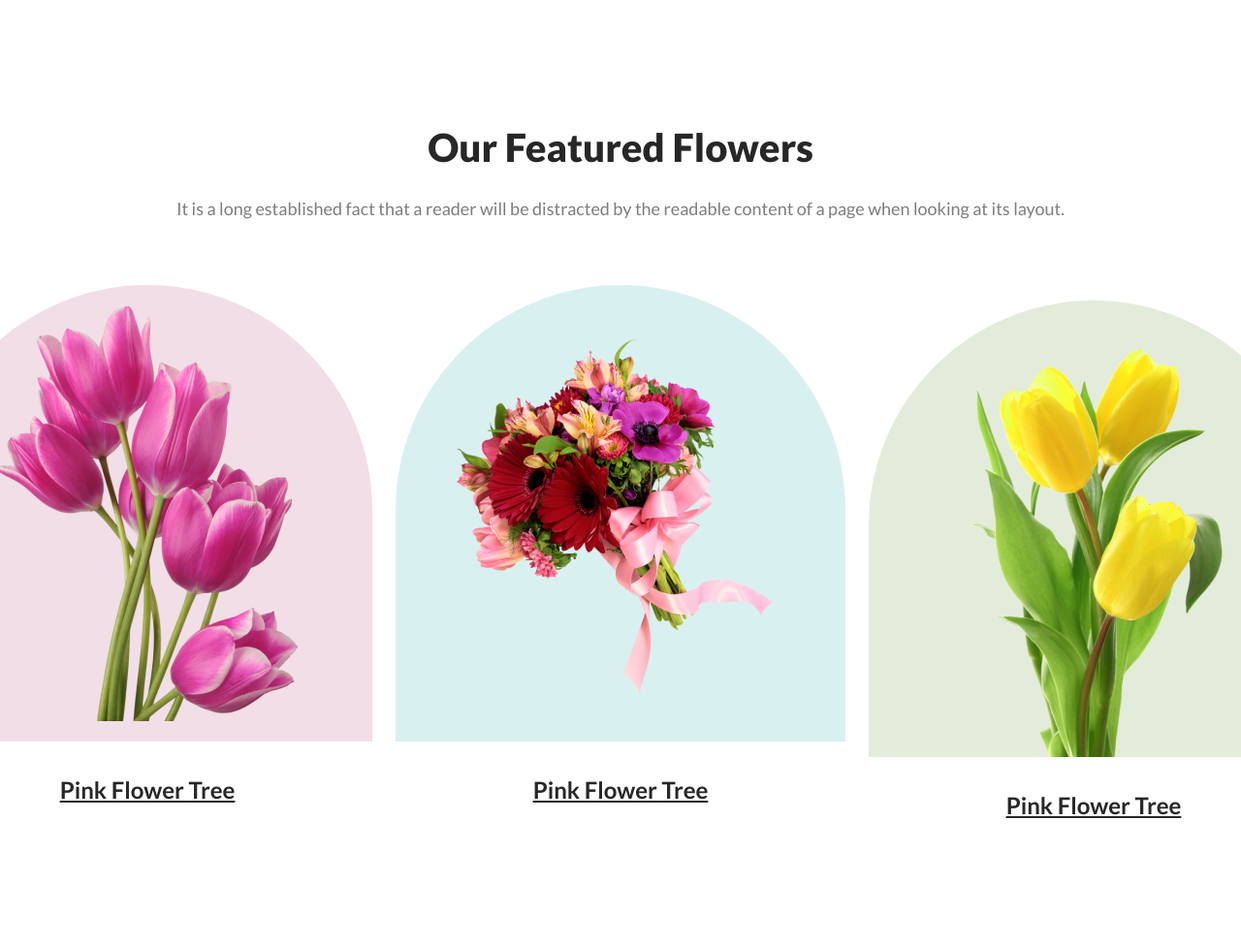
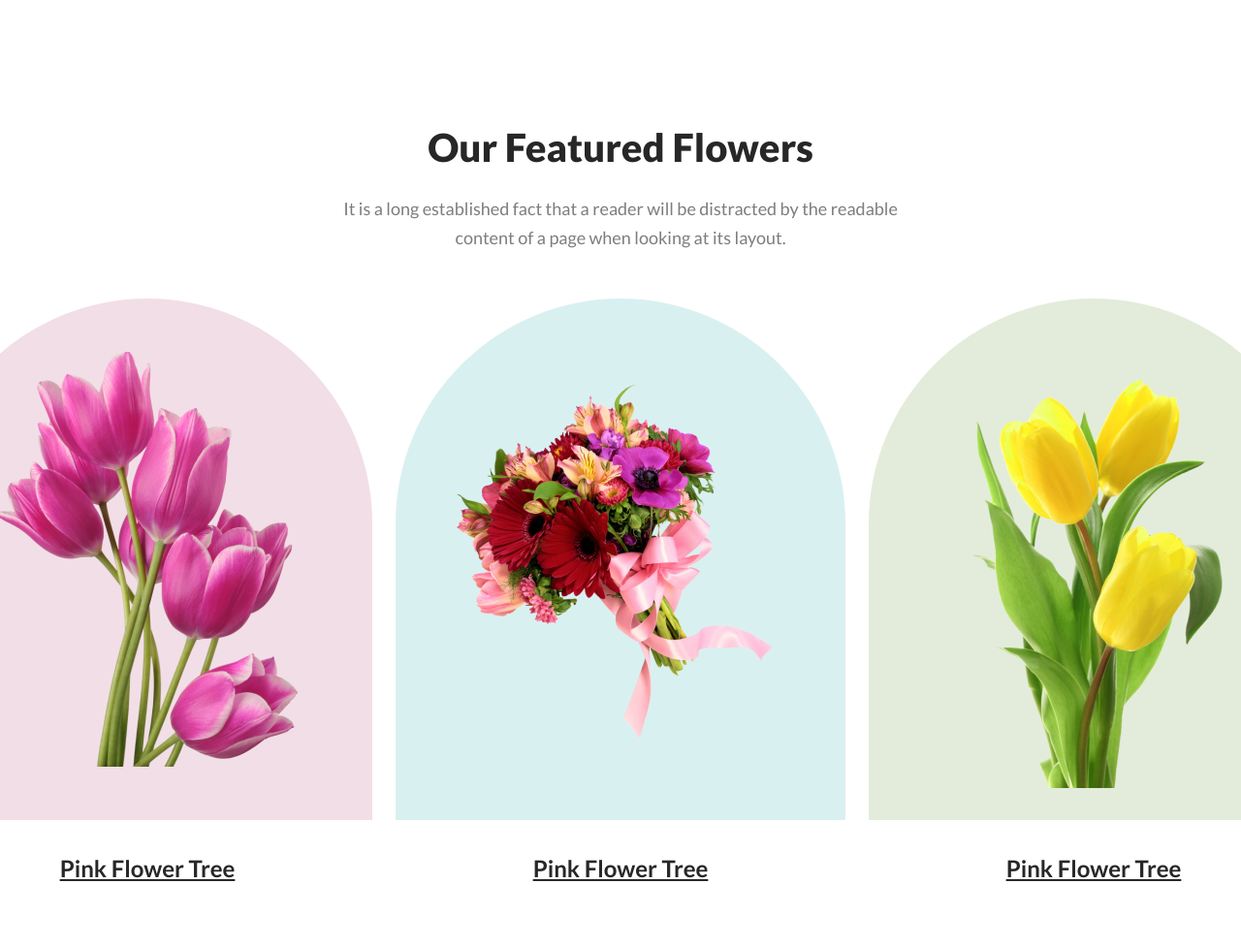
Before and after one commit to irfanulhoquekabir/flower-shop-assignment, a plain HTML site: page index.html in a window 1280 px wide. Shown: the part 900-1877 px from the top of the page at 97% size. Drawn offline with Linux system fonts and the light colour scheme.

Commit message:
Added Flower Section

```diff
--- a/index.html
+++ b/index.html
@@ -1,6 +1,5 @@
 <!DOCTYPE html>
 <html lang="en">
-
   <head>
     <meta charset="UTF-8" />
     <meta http-equiv="X-UA-Compatible" content="IE=edge" />
@@ -9,7 +8,8 @@
     <link rel="preconnect" href="https://fonts.gstatic.com" crossorigin />
     <link
       href="https://fonts.googleapis.com/css2?family=Lato:ital,wght@0,100;0,300;0,400;0,700;0,900;1,100;1,300;1,400;1,700;1,900&family=Open+Sans:ital,wght@0,300..800;1,300..800&family=Work+Sans:ital,wght@0,100..900;1,100..900&display=swap"
-    rel="stylesheet" />
+      rel="stylesheet"
+    />
     <link rel="stylesheet" href="styles.css" />
     <title>Flower shop</title>
   </head>
@@ -18,7 +18,7 @@
     <header>
       <div class="header-msg">
         <h1 class="title">Let's make beautiful flowers a part of your life.</h1>
-      <p class="title-desc" style="width:634px">
+        <p class="title-desc" style="width: 634px">
           It is a long established fact that a reader will be distracted by the
           readable content of a page when looking at its layout. The point of
           using Lorem Ipsum is that it has a more-or-less normal distribution of
@@ -34,40 +34,43 @@
 
     <main>
       <section class="flower-section">
+        <h2 class="title-02">Our Featured Flowers</h2>
+        <p class="title-desc">
+          It is a long established fact that a reader will be distracted by the
+          readable content of a page when looking at its layout.
+        </p>
 
-      <h2 class="title-02" style="margin-bottom:24px; text-align:center;">Our Featured Flowers</h2>
-      <p class="title-desc" style="margin-bottom: 48px; text-align: center;">It is a long established fact that a reader will be distracted by the readable content of a page when looking at its layout.</p>
-
-      <div class="flower-img-container">
-
-        <div class="flower-item">
+        <div class="flower-cart-container">
+          <div class="flower-box">
             <div
-          style="width: 464px;height: 538px; background-color: rgba(167, 33, 98, 0.15); border-top-left-radius: 300px; border-top-right-radius: 300px;">
-          <img src="Asset/pngwing 6.png" alt="" style="width: 310px;height: 428px;">
-          </img>
+              class="flower-cart"
+              style="background-color: rgba(167, 33, 98, 0.15)"
+            >
+              <img class="flower-img-cart-1" src="Asset/pngwing 6.png" alt="" />
             </div>
-        <h3 class="title-03">Pink Flower Tree</h3></div>
-
-        <div class="flower-item">
-          <div
-          style="width: 464px;height: 538px; background-color: rgba(5, 150.70, 160, 0.15); border-top-left-radius: 300px; border-top-right-radius: 300px">
-          <img src="Asset/pngwing 5.png" alt="" style="width: 370px;height: 370px;">
-          </img>
-        </div>
-        <h3 class="title-03">Pink Flower Tree</h3></div>
-
-        <div class="flower-item" style="margin-top: 32px;">
-          <div style="width: 464px;height: 538px; background-color: rgba(71, 125, 17, 0.15); border-top-left-radius: 300px; border-top-right-radius: 300px">
-          <img src="Asset/pngwing 7.png" alt="" style="width: 314px;height: 471px;">
-          </img>
-        </div>
-        <h3 class="title-03">Pink Flower Tree</h3></div>
-
+            <h3 class="title-03">Pink Flower Tree</h3>
           </div>
 
+          <div class="flower-box">
+            <div
+              class="flower-cart"
+              style="background-color: rgba(5, 150.7, 160, 0.15)"
+            >
+              <img class="flower-img-cart-2" src="Asset/pngwing 5.png" alt="" />
+            </div>
+            <h3 class="title-03">Pink Flower Tree</h3>
+          </div>
+          <div class="flower-box">
+            <div
+              class="flower-cart"
+              style="background-color: rgba(71, 125, 17, 0.15)"
+            >
+              <img class="flower-img-cart-3" src="Asset/pngwing 7.png" alt="" />
+            </div>
+            <h3 class="title-03">Pink Flower Tree</h3>
+          </div>
+        </div>
       </section>
-
     </main>
   </body>
-
 </html>
--- a/styles.css
+++ b/styles.css
@@ -70,7 +70,7 @@ font-weight: 700;
 text-decoration: underline;
 line-height: 35px;
 }
-
+/*
 .flower-img-container {
   display: flex;
   gap: 24px;
@@ -105,3 +105,65 @@ line-height: 35px;
 .flower-item div {
   width: 464px;height: 538px;
 }
+*/
+.flower-section{
+  margin-left: 240px;
+  margin-right: 240px;
+  margin-bottom: 128px;
+}
+
+.flower-section h2{
+  margin-bottom:24px;
+  text-align:center;
+}
+.flower-section p{
+  width: 594px;
+  text-align: center;
+  margin: 0 auto;
+   margin-bottom: 48px;
+}
+
+.flower-box{
+  display: flex;
+  flex-direction: column;
+  justify-content: center;
+  align-items: center;
+}
+
+.flower-box h3{
+  margin-top: 32px;
+}
+
+.flower-cart-container{
+  display: flex;
+  justify-content: center;
+  align-items: center;
+  gap: 24px;
+}
+
+.flower-cart{
+  width: 464px;
+  height: 538px;
+  border-top-left-radius: 300px;
+  border-top-right-radius: 300px;
+  display: flex;
+  align-items: center;
+  justify-content: center;
+  text-align: center;
+}
+
+.flower-img-cart-1{
+  width: 310px;height: 428px;
+}
+
+.flower-img-cart-2{
+  width: 370px;height: 370px;
+}
+
+.flower-img-cart-3{
+  width: 314px;height: 471px;
+}
+
+.flower-cart h3{
+  text-decoration: underline;
+}
```
Lines whose indentation alone changed are shown as unchanged.
